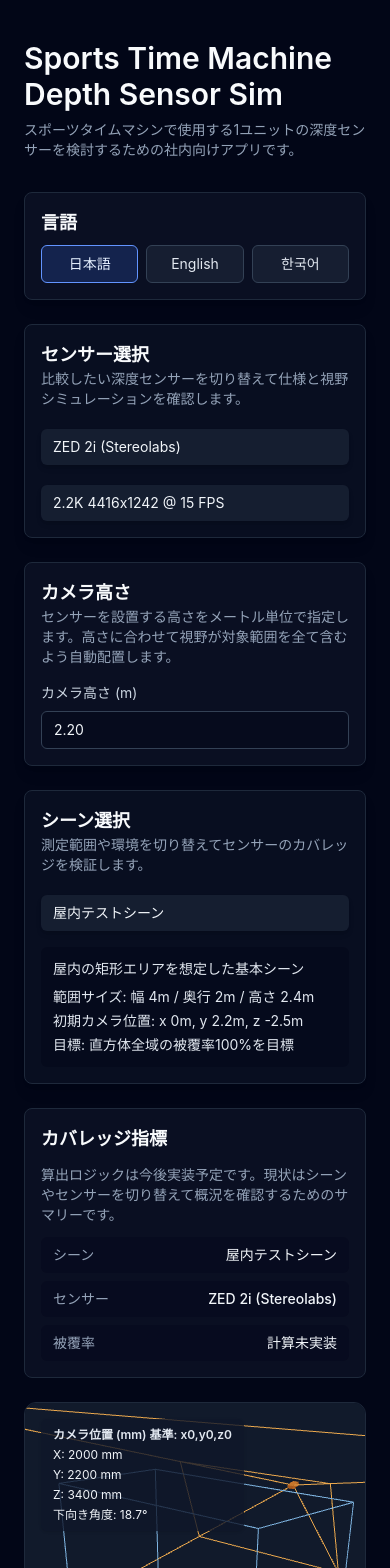
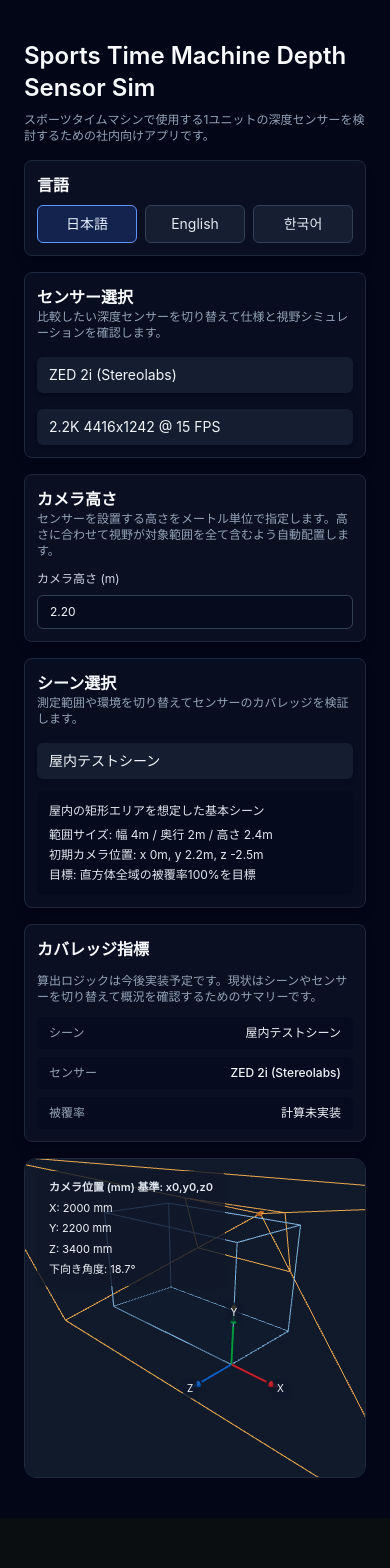
Before and after one commit to p0lyg0n/stm-depth-sensor-sim, a Next.js app: page / in a window 390 px wide. Shown: the top 1568 px of the page. After the commit the page ends 1518 px from the top, so only its background shows below. Built offline with nearby package versions, Linux system fonts and the light colour scheme.

Commit message:
Refine responsive layout for mobile

```diff
--- a/components/CameraControls.tsx
+++ b/components/CameraControls.tsx
@@ -18,12 +18,12 @@ export function CameraControls({
   const { t } = useTranslation();
 
   return (
-    <div className="flex flex-col gap-4 rounded-lg border border-slate-800 bg-slate-900/60 p-4 shadow-lg">
+    <div className="flex flex-col gap-3 rounded-lg border border-slate-800 bg-slate-900/60 p-3 text-sm shadow-lg md:gap-4 md:p-4">
       <div>
-        <h2 className="text-lg font-semibold text-slate-50">{t.cameraPanel.title}</h2>
-        <p className="text-sm text-slate-400">{t.cameraPanel.description}</p>
+        <h2 className="text-base font-semibold text-slate-50 md:text-lg">{t.cameraPanel.title}</h2>
+        <p className="text-xs text-slate-400 md:text-sm">{t.cameraPanel.description}</p>
       </div>
-      <label className="flex flex-col gap-2 text-sm text-slate-300">
+      <label className="flex flex-col gap-2 text-xs text-slate-300 md:text-sm">
         <span>{t.cameraPanel.heightLabel}</span>
         <input
           type="number"
--- a/components/CoverageStats.tsx
+++ b/components/CoverageStats.tsx
@@ -12,9 +12,9 @@ export function CoverageStats({ scene, sensor, coverageRatio }: CoverageStatsPro
   const { t, language } = useTranslation();
 
   return (
-    <div className="grid gap-3 rounded-lg border border-slate-800 bg-slate-900/60 p-4 text-sm text-slate-200">
-      <h2 className="text-lg font-semibold text-slate-50">{t.coveragePanel.title}</h2>
-      <p className="text-slate-400">{t.coveragePanel.description}</p>
+    <div className="grid gap-3 rounded-lg border border-slate-800 bg-slate-900/60 p-3 text-sm text-slate-200 shadow-lg md:p-4">
+      <h2 className="text-base font-semibold text-slate-50 md:text-lg">{t.coveragePanel.title}</h2>
+      <p className="text-xs text-slate-400 md:text-sm">{t.coveragePanel.description}</p>
       <div className="grid gap-2">
         <InfoRow label={t.coveragePanel.sceneLabel} value={scene ? scene.name : "-"} />
         <InfoRow label={t.coveragePanel.sensorLabel} value={sensor ? `${sensor.name} (${sensor.vendor})` : "-"} />
@@ -29,7 +29,7 @@ export function CoverageStats({ scene, sensor, coverageRatio }: CoverageStatsPro
 
 function InfoRow({ label, value }: { label: string; value: string }) {
   return (
-    <div className="flex items-center justify-between rounded-md bg-slate-950/30 px-3 py-2">
+    <div className="flex items-center justify-between rounded-md bg-slate-950/30 px-3 py-2 text-xs md:text-sm">
       <span className="text-slate-400">{label}</span>
       <span className="font-medium text-slate-100">{value}</span>
     </div>
--- a/components/DashboardShell.tsx
+++ b/components/DashboardShell.tsx
@@ -49,13 +49,13 @@ export function DashboardShell({ sensors, scenes }: DashboardShellProps) {
   const selectedScene = storeScenes.find((scene) => scene.id === selectedSceneId);
 
   return (
-    <section className="flex flex-col gap-8">
+    <section className="flex flex-col gap-4 md:gap-8">
       <header className="space-y-2">
-        <h1 className="text-3xl font-semibold text-slate-50">{t.appName}</h1>
-        <p className="max-w-3xl text-sm text-slate-400">{t.appDescription}</p>
+        <h1 className="text-2xl font-semibold text-slate-50 md:text-4xl">{t.appName}</h1>
+        <p className="max-w-3xl text-xs text-slate-400 md:text-sm">{t.appDescription}</p>
       </header>
-      <div className="grid gap-6 lg:grid-cols-[360px_1fr]">
-        <div className="space-y-6">
+      <div className="grid gap-4 md:grid-cols-[minmax(0,360px)_1fr] md:gap-6">
+        <div className="space-y-4 md:space-y-6">
           <LanguageSwitcher />
           <SensorSelector
             sensors={storeSensors}
@@ -68,7 +68,7 @@ export function DashboardShell({ sensors, scenes }: DashboardShellProps) {
           <SceneSelector scenes={storeScenes} selectedScene={selectedScene} onSelectScene={selectScene} />
           <CoverageStats scene={selectedScene} sensor={selectedSensor} />
         </div>
-        <div className="space-y-6">
+        <div className="space-y-4 md:space-y-6">
           <DepthViewCanvas
             scene={selectedScene}
             sensor={selectedSensor}
--- a/components/DepthViewCanvas.tsx
+++ b/components/DepthViewCanvas.tsx
@@ -5,7 +5,6 @@ import { Canvas } from "@react-three/fiber";
 import { Html, OrbitControls } from "@react-three/drei";
 import { Suspense, useMemo, useRef, useLayoutEffect } from "react";
 import type { ResolutionSpec, SceneSpec, SensorSpec } from "@/lib/types";
-import type { TranslationEntry } from "@/lib/i18n";
 import { useTranslation } from "@/hooks/useTranslation";
 
 interface DepthViewCanvasProps {
@@ -164,7 +163,7 @@ export function DepthViewCanvas({
   const pitchDownDeg = frustumInfo ? Math.max(0, -frustumInfo.pitchDeg) : undefined;
 
   return (
-    <div className="relative h-[480px] w-full overflow-hidden rounded-xl border border-slate-800 bg-slate-900/30">
+    <div className="relative h-[320px] w-full overflow-hidden rounded-xl border border-slate-800 bg-slate-900/30 md:h-[480px]">
       <Canvas camera={{ position: [6, 4, 6], fov: 45 }}>
         <color attach="background" args={["#111a2b"]} />
         <ambientLight intensity={0.8} />
@@ -179,7 +178,7 @@ export function DepthViewCanvas({
         <OrbitControls enablePan enableZoom enableRotate />
       </Canvas>
       {frustumInfo && (
-        <div className="pointer-events-none absolute left-4 top-4 space-y-1 rounded-md bg-slate-900/80 px-3 py-2 text-xs text-slate-100 shadow">
+        <div className="pointer-events-none absolute left-3 top-3 space-y-1 rounded-md bg-slate-900/80 px-3 py-2 text-[11px] text-slate-100 shadow md:left-4 md:top-4 md:text-xs">
           <p className="font-semibold text-slate-200">{t.depthView.overlayTitle}</p>
           <p>
             {t.depthView.axisX}: {frustumInfo.localMillimeters.x.toFixed(0)} {t.depthView.distanceUnit}
@@ -320,7 +319,7 @@ function BasisArrows({
   labels
 }: {
   origin: THREE.Vector3;
-  labels: TranslationEntry["depthView"];
+  labels: ReturnType<typeof useTranslation>["t"]["depthView"];
 }) {
   return (
     <group position={[origin.x, origin.y, origin.z]}>
@@ -366,7 +365,7 @@ function AxisArrow({
     [dirVector, length]
   );
   const labelPosition = useMemo(
-    () => dirVector.clone().multiplyScalar(length + 0.15),
+    () => dirVector.clone().multiplyScalar(length + 0.12),
     [dirVector, length]
   );
 
@@ -381,7 +380,7 @@ function AxisArrow({
         <meshStandardMaterial color={color} />
       </mesh>
       <Html position={labelPosition.toArray()} center>
-        <div className="rounded bg-slate-900/80 px-1 py-1 text-[10px] text-slate-100 shadow">
+        <div className="rounded bg-slate-900/80 px-1 py-[2px] text-[10px] text-slate-100 shadow">
           {label}
         </div>
       </Html>
--- a/components/LanguageSwitcher.tsx
+++ b/components/LanguageSwitcher.tsx
@@ -1,53 +1,37 @@
 "use client";
 
 import { useAppStore } from "@/hooks/useAppStore";
-import { translations, type SupportedLanguage } from "@/lib/i18n";
+import type { SupportedLanguage } from "@/lib/i18n";
 
 const supportedLanguages: SupportedLanguage[] = ["ja", "en", "ko"];
+const labels: Record<SupportedLanguage, string> = {
+  ja: "日本語",
+  en: "English",
+  ko: "한국어"
+};
 
 export function LanguageSwitcher() {
   const setLanguage = useAppStore((state) => state.setLanguage);
   const language = useAppStore((state) => state.language);
 
   return (
-    <div className="flex flex-col gap-2 rounded-lg border border-slate-800 bg-slate-900/60 p-4 shadow-lg">
-      <div>
-        <h2 className="text-lg font-semibold text-slate-50">{translations.ja.language.label}</h2>
-      </div>
+    <div className="flex flex-col gap-2 rounded-lg border border-slate-800 bg-slate-900/60 p-3 text-sm shadow-lg md:p-4">
+      <h2 className="text-base font-semibold text-slate-50 md:text-lg">言語</h2>
       <div className="flex gap-2">
+        {supportedLanguages.map((value) => (
           <button
+            key={value}
             type="button"
-          onClick={() => setLanguage("ja")}
-          className={`flex-1 rounded-md border px-3 py-2 text-sm transition-colors ${
-            language === "ja"
+            onClick={() => setLanguage(value)}
+            className={`flex-1 rounded-md border px-2 py-2 transition-colors ${
+              language === value
                 ? "border-brand-400 bg-brand-500/20 text-brand-100"
                 : "border-slate-700 bg-slate-800/60 text-slate-200 hover:bg-slate-800"
             }`}
           >
-          日本語
+            {labels[value]}
           </button>
-        <button
-          type="button"
-          onClick={() => setLanguage("en")}
-          className={`flex-1 rounded-md border px-3 py-2 text-sm transition-colors ${
-            language === "en"
-              ? "border-brand-400 bg-brand-500/20 text-brand-100"
-              : "border-slate-700 bg-slate-800/60 text-slate-200 hover:bg-slate-800"
-          }`}
-        >
-          English
-        </button>
-        <button
-          type="button"
-          onClick={() => setLanguage("ko")}
-          className={`flex-1 rounded-md border px-3 py-2 text-sm transition-colors ${
-            language === "ko"
-              ? "border-brand-400 bg-brand-500/20 text-brand-100"
-              : "border-slate-700 bg-slate-800/60 text-slate-200 hover:bg-slate-800"
-          }`}
-        >
-          한국어
-        </button>
+        ))}
       </div>
     </div>
   );
--- a/components/SceneSelector.tsx
+++ b/components/SceneSelector.tsx
@@ -16,10 +16,10 @@ export function SceneSelector({ scenes, selectedScene, onSelectScene }: SceneSel
   const { t } = useTranslation();
 
   return (
-    <div className="flex flex-col gap-4 rounded-lg border border-slate-800 bg-slate-900/50 p-4 shadow-lg">
+    <div className="flex flex-col gap-3 rounded-lg border border-slate-800 bg-slate-900/50 p-3 text-sm shadow-lg md:gap-4 md:p-4">
       <div>
-        <h2 className="text-lg font-semibold text-slate-50">{t.scenePanel.title}</h2>
-        <p className="text-sm text-slate-400">{t.scenePanel.description}</p>
+        <h2 className="text-base font-semibold text-slate-50 md:text-lg">{t.scenePanel.title}</h2>
+        <p className="text-xs text-slate-400 md:text-sm">{t.scenePanel.description}</p>
       </div>
       <Listbox value={selectedScene?.id} onChange={onSelectScene}>
         <div className="relative mt-1">
@@ -51,7 +51,7 @@ export function SceneSelector({ scenes, selectedScene, onSelectScene }: SceneSel
         </div>
       </Listbox>
       {selectedScene && (
-        <div className="space-y-2 rounded-md bg-slate-950/40 p-3 text-sm text-slate-300">
+        <div className="space-y-2 rounded-md bg-slate-950/40 p-3 text-xs text-slate-300 md:text-sm">
           {selectedScene.description && <p className="text-slate-200">{selectedScene.description}</p>}
           <ul className="space-y-1">
             <li className="text-slate-200">
--- a/components/SensorSelector.tsx
+++ b/components/SensorSelector.tsx
@@ -24,10 +24,10 @@ export function SensorSelector({
   const { t } = useTranslation();
 
   return (
-    <div className="relative flex flex-col gap-4 rounded-lg border border-slate-800 bg-slate-900/50 p-4 shadow-lg">
+    <div className="relative flex flex-col gap-3 rounded-lg border border-slate-800 bg-slate-900/50 p-3 text-sm shadow-lg md:gap-4 md:p-4">
       <div>
-        <h2 className="text-lg font-semibold text-slate-50">{t.sensorPanel.title}</h2>
-        <p className="text-sm text-slate-400">{t.sensorPanel.description}</p>
+        <h2 className="text-base font-semibold text-slate-50 md:text-lg">{t.sensorPanel.title}</h2>
+        <p className="text-xs text-slate-400 md:text-sm">{t.sensorPanel.description}</p>
       </div>
       <Listbox value={selectedSensor?.id} onChange={onSelectSensor}>
         <div className="relative mt-1">
```
Lines whose indentation alone changed are shown as unchanged.
